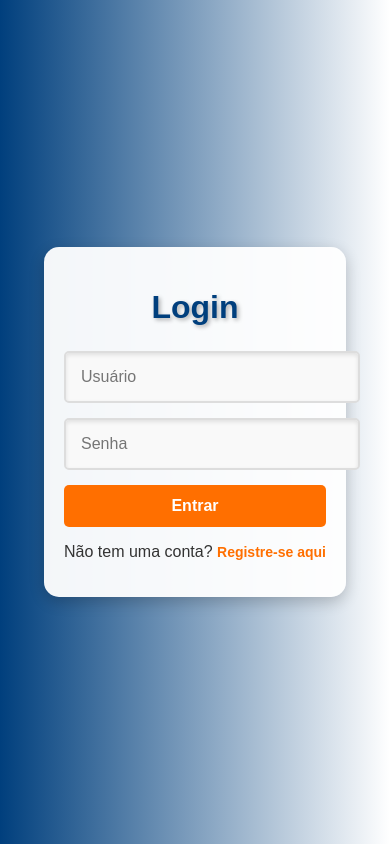
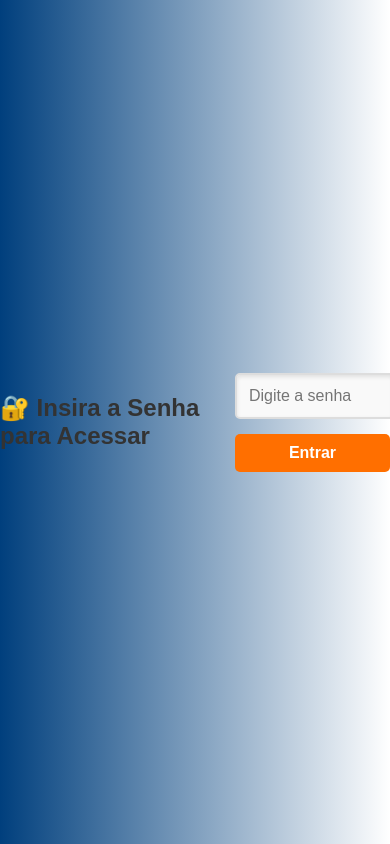
Before and after one commit to jvjun/ProjetoFlask, a Flask app: page /login in a window 390 px wide. Run offline with Flask 3, Linux system fonts and the light colour scheme.

Commit message:
atualizando pagina de senha que o pedro gostaria de implementar

```diff
--- a/app.py
+++ b/app.py
@@ -1,15 +1,16 @@
-from flask import Flask, render_template, request, jsonify, redirect, url_for, session, make_response
+from flask import Flask, render_template, request, jsonify, redirect, url_for, session, make_response, flash
 from flask_sqlalchemy import SQLAlchemy
-from flask_bcrypt import Bcrypt
 from functools import wraps
 import os
+from dotenv import load_dotenv
+
+# 🔹 Carregar variáveis do .env
+load_dotenv()
 
 app = Flask(__name__)
 
-# 🔹 Configuração para Sessão via Cookies Seguros
-app.config['SECRET_KEY'] = os.getenv('SECRET_KEY', 'uma_chave_super_secreta')  # Use uma chave forte
-app.config['SESSION_TYPE'] = 'filesystem'  # Mantemos para suporte local, mas usaremos cookies
-app.config['SESSION_PERMANENT'] = False  # Sessão expira quando o navegador fecha
+# 🔹 Configuração de segurança
+app.config['SECRET_KEY'] = os.getenv('SECRET_KEY', 'uma_chave_super_secreta')
 app.config['SESSION_COOKIE_SECURE'] = True  # 🔹 Cookies seguros (HTTPS obrigatório no Render)
 app.config['SESSION_COOKIE_HTTPONLY'] = True  # 🔹 Protege contra scripts maliciosos
 app.config['SESSION_USE_SIGNER'] = True  # 🔹 Assina os cookies para evitar manipulação
@@ -17,13 +18,16 @@ app.config['SQLALCHEMY_DATABASE_URI'] = os.getenv('DATABASE_URL')  # PostgreSQL
 app.config['SQLALCHEMY_TRACK_MODIFICATIONS'] = False
 
 db = SQLAlchemy(app)
-bcrypt = Bcrypt(app)
+
+# 🔹 Senha fixa definida no .env ou padrão
+SENHA_ACESSO = os.getenv('ACCESS_PASSWORD', 'senha_super_segura')
 
 # 🔹 Decorador para verificar autenticação via Cookies
 def login_required(f):
     @wraps(f)
     def decorated_function(*args, **kwargs):
-        if 'user_id' not in session:  # Verifica se o usuário está autenticado
+        if not request.cookies.get('user_id'):  # 🔹 Se o cookie 'user_id' não existir, redireciona para login
+            flash("⚠ Você precisa fazer login para acessar esta página.", "warning")
             return redirect(url_for('login'))
         return f(*args, **kwargs)
     return decorated_function
@@ -39,80 +43,48 @@ class Medicao(db.Model):
     qualidade = db.Column(db.String(50))
     timestamp = db.Column(db.DateTime, default=db.func.now())
 
-# 🔹 Modelo da tabela Usuario
-class Usuario(db.Model):
-    __tablename__ = 'usuarios'
-    id = db.Column(db.Integer, primary_key=True)
-    username = db.Column(db.String(100), unique=True, nullable=False)
-    password = db.Column(db.String(255), nullable=False)
+# 🔹 Página de login única com senha fixa
+@app.route("/", methods=["GET", "POST"])
+@app.route("/login", methods=["GET", "POST"])
+def login():
+    if request.method == "POST":
+        senha_digitada = request.form.get("senha")
 
-# 🔹 Criar tabelas no banco de dados
-with app.app_context():
-    try:
-        db.create_all()
-        print("Banco de dados conectado com sucesso! ✅")
-    except Exception as e:
-        print(f"Erro ao conectar ao banco de dados: {e}")
+        if senha_digitada == SENHA_ACESSO:
+            response = make_response(redirect(url_for("home")))
+            response.set_cookie('user_id', '12345', httponly=True, secure=True, max_age=3600)  # 🔹 Cria cookie seguro
+            flash("✅ Login realizado com sucesso!", "success")
+            return response
+        else:
+            flash("❌ Senha incorreta. Tente novamente.", "error")
 
-# 🔹 Rota inicial para redirecionar ao login
-@app.route('/')
-def login_redirect():
-    return redirect(url_for('login'))
+    return render_template("login.html")
 
-# 🔹 Rota para login usando Cookies
-@app.route('/login', methods=['GET', 'POST'])
-def login():
-    if request.method == 'POST':
-        username = request.form['username']
-        password = request.form['password']
-        usuario = Usuario.query.filter_by(username=username).first()
-
-        if usuario and bcrypt.check_password_hash(usuario.password, password):
-            session['user_id'] = usuario.id  # 🔹 Salva o ID do usuário na sessão (cookie)
-            response = make_response(redirect(url_for('home')))
-            response.set_cookie('user_id', str(usuario.id), httponly=True, secure=True, max_age=3600)  # 🔹 Cookie seguro
-            return response
-
-        return "Usuário ou senha inválidos!", 400
-
-    return render_template('login.html')
-
-# 🔹 Rota para registro
-@app.route('/register', methods=['GET', 'POST'])
-def register():
-    if request.method == 'POST':
-        username = request.form['username']
-        password = bcrypt.generate_password_hash(request.form['password']).decode('utf-8')
-        if Usuario.query.filter_by(username=username).first():
-            return "Usuário já cadastrado!", 400
-        novo_usuario = Usuario(username=username, password=password)
-        db.session.add(novo_usuario)
-        db.session.commit()
-        return redirect(url_for('login'))
-    return render_template('register.html')
-
-# 🔹 Rota para a página inicial
-@app.route('/home')
+# 🔹 Página inicial protegida
+@app.route("/home")
 @login_required
 def home():
-    return render_template('home.html')
+    return render_template("home.html")
 
-# 🔹 Rota para o dashboard de medições
-@app.route('/medicoes_dashboard')
+# 🔹 Rota para o dashboard de medições (Protegida)
+@app.route("/medicoes_dashboard")
 @login_required
 def medicoes_dashboard():
-    page = request.args.get('page', 1, type=int)
+    page = request.args.get("page", 1, type=int)
     per_page = 50
-    paginacao = Medicao.query.paginate(page=page, per_page=50)
+
+    # 🔹 Consulta paginada no banco de dados
+    paginacao = Medicao.query.paginate(page=page, per_page=per_page, error_out=False)
+
     return render_template(
-        'medicoes_dashboard.html',
+        "medicoes_dashboard.html",
         medicoes=paginacao.items,
         page=page,
         total_pages=paginacao.pages
     )
 
-# 🔹 API para listar medições
-@app.route('/api/medicoes', methods=['GET'])
+# 🔹 API para listar medições (Protegida)
+@app.route("/api/medicoes", methods=["GET"])
 @login_required
 def listar_medicoes_api():
     medicoes = Medicao.query.all()
@@ -130,15 +102,17 @@ def listar_medicoes_api():
     ]
     return jsonify(resultado), 200
 
-# 🔹 Rota para logout via Cookies
-@app.route('/logout')
+# 🔹 Rota para logout
+@app.route("/logout")
 @login_required
 def logout():
-    session.clear()  # 🔹 Limpa a sessão do Flask
-    response = make_response(redirect(url_for('login')))
+    response = make_response(redirect(url_for("login")))
     response.delete_cookie('user_id')  # 🔹 Remove o cookie de autenticação
+    flash("🔒 Você saiu do sistema.", "info")
     return response
 
 # 🔹 Inicializar o servidor Flask
-if __name__ == '__main__':
-    app.run(debug=True, host='0.0.0.0', port=int(os.getenv("PORT", 5000)))
+if __name__ == "__main__":
+    with app.app_context():
+        db.create_all()  # 🔹 Garante que as tabelas existam antes de rodar
+    app.run(debug=True, host="0.0.0.0", port=int(os.getenv("PORT", 5000)))
--- a/static/css/style.css
+++ b/static/css/style.css
@@ -11,22 +11,35 @@ body {
     height: 100vh;
 }
 
-/* 🔹 Estrutura do layout principal */
-.container {
+/* 🔹 Container da Página de Login */
+.login-container {
     text-align: center;
     padding: 30px;
     max-width: 400px;
     background: rgba(255, 255, 255, 0.95);
     border-radius: 15px;
     box-shadow: 0 5px 15px rgba(0, 0, 0, 0.2);
+    animation: fadeIn 0.5s ease-in-out;
 }
 
-/* 🔹 Títulos */
+/* 🔹 Animação Suave */
+@keyframes fadeIn {
+    from {
+        opacity: 0;
+        transform: translateY(-20px);
+    }
+    to {
+        opacity: 1;
+        transform: translateY(0);
+    }
+}
+
+/* 🔹 Título */
 h1 {
-    font-size: 2.5rem;
-    color: #003f7d; /* Azul do logotipo */
+    font-size: 2rem;
+    color: #003f7d; /* Azul principal */
     text-shadow: 2px 2px 4px rgba(0, 0, 0, 0.3);
-    margin-bottom: 25px;
+    margin-bottom: 20px;
 }
 
 /* 🔹 Formulário */
@@ -36,10 +49,10 @@ form {
     gap: 15px;
 }
 
-input[type="text"],
+/* 🔹 Campos de Entrada */
 input[type="password"] {
-    width: 100%;
-    padding: 15px;
+    width: 85%;
+    padding: 12px;
     border: 2px solid #ddd;
     border-radius: 5px;
     font-size: 16px;
@@ -48,7 +61,7 @@ input[type="password"] {
     box-shadow: inset 0 2px 4px rgba(0, 0, 0, 0.1);
 }
 
-/* 🔹 Foco nos Inputs */
+/* 🔹 Foco no Campo de Senha */
 input:focus {
     border-color: #ff6f00;
     outline: none;
@@ -60,7 +73,7 @@ input:focus {
 button {
     background-color: #ff6f00;
     color: white;
-    padding: 15px;
+    padding: 12px;
     font-size: 18px;
     border: none;
     border-radius: 5px;
@@ -79,18 +92,20 @@ button:active {
     transform: scale(0.98); /* Efeito de clique */
 }
 
-/* 🔹 Links */
-a {
-    text-decoration: none;
-    color: #ff6f00;
+/* 🔹 Mensagem de Erro */
+.error-message {
+    color: red;
     font-size: 14px;
-    font-weight: bold;
-    transition: color 0.3s ease-in-out;
+    margin-top: -10px;
+    animation: shake 0.3s ease-in-out;
 }
 
-a:hover {
-    text-decoration: underline;
-    color: #cc5800;
+/* 🔹 Animação de Erro (Tremer) */
+@keyframes shake {
+    0%, 100% { transform: translateX(0); }
+    25% { transform: translateX(-5px); }
+    50% { transform: translateX(5px); }
+    75% { transform: translateX(-5px); }
 }
 
 /* 🔹 Rodapé */
@@ -115,22 +130,22 @@ footer a:hover {
 
 /* 🔹 Ajuste Responsivo */
 @media (max-width: 600px) {
-    .container {
+    .login-container {
         max-width: 90%;
         padding: 20px;
     }
 
     h1 {
-        font-size: 2rem;
+        font-size: 1.8rem;
     }
 
     button {
         font-size: 16px;
-        padding: 12px;
+        padding: 10px;
     }
 
     input {
-        padding: 12px;
+        padding: 10px;
         font-size: 14px;
     }
 }
--- a/templates/login.html
+++ b/templates/login.html
@@ -1,18 +1,23 @@
 <!DOCTYPE html>
-<html lang="pt-br">
+    <html lang="pt">
     <head>
-    <title>Login</title>
+        <meta charset="UTF-8">
+        <meta name="viewport" content="width=device-width, initial-scale=1.0">
         <link rel="stylesheet" href="{{ url_for('static', filename='css/style.css') }}">
+        <title>Acesso Restrito</title>
     </head>
     <body>
-    <div class="container">
-        <h1>Login</h1>
+        <h2>🔐 Insira a Senha para Acessar</h2>
+        <p></p>
+        {% with messages = get_flashed_messages() %}
+            {% if messages %}
+                <p style="color: red;">{{ messages[0] }}</p>
+            {% endif %}
+        {% endwith %}
+
         <form method="POST">
-            <input type="text" name="username" placeholder="Usuário" required>
-            <input type="password" name="password" placeholder="Senha" required>
+            <input type="password" name="senha" placeholder="Digite a senha" required>
             <button type="submit">Entrar</button>
         </form>
-        <p>Não tem uma conta? <a href="/register">Registre-se aqui</a></p>
-    </div>
     </body>
     </html>
```
Also changed, not shown: 1 other file. Lines whose indentation alone changed are shown as unchanged.
